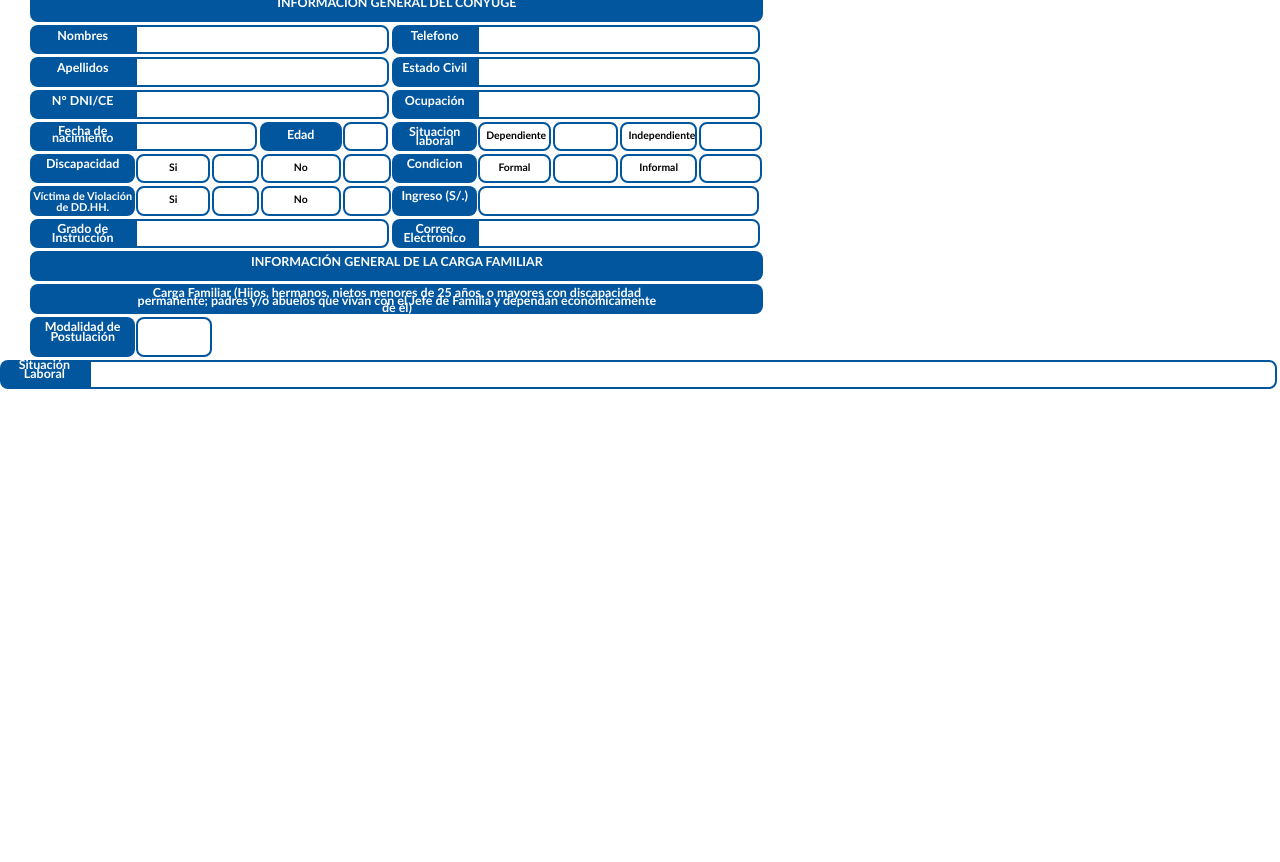
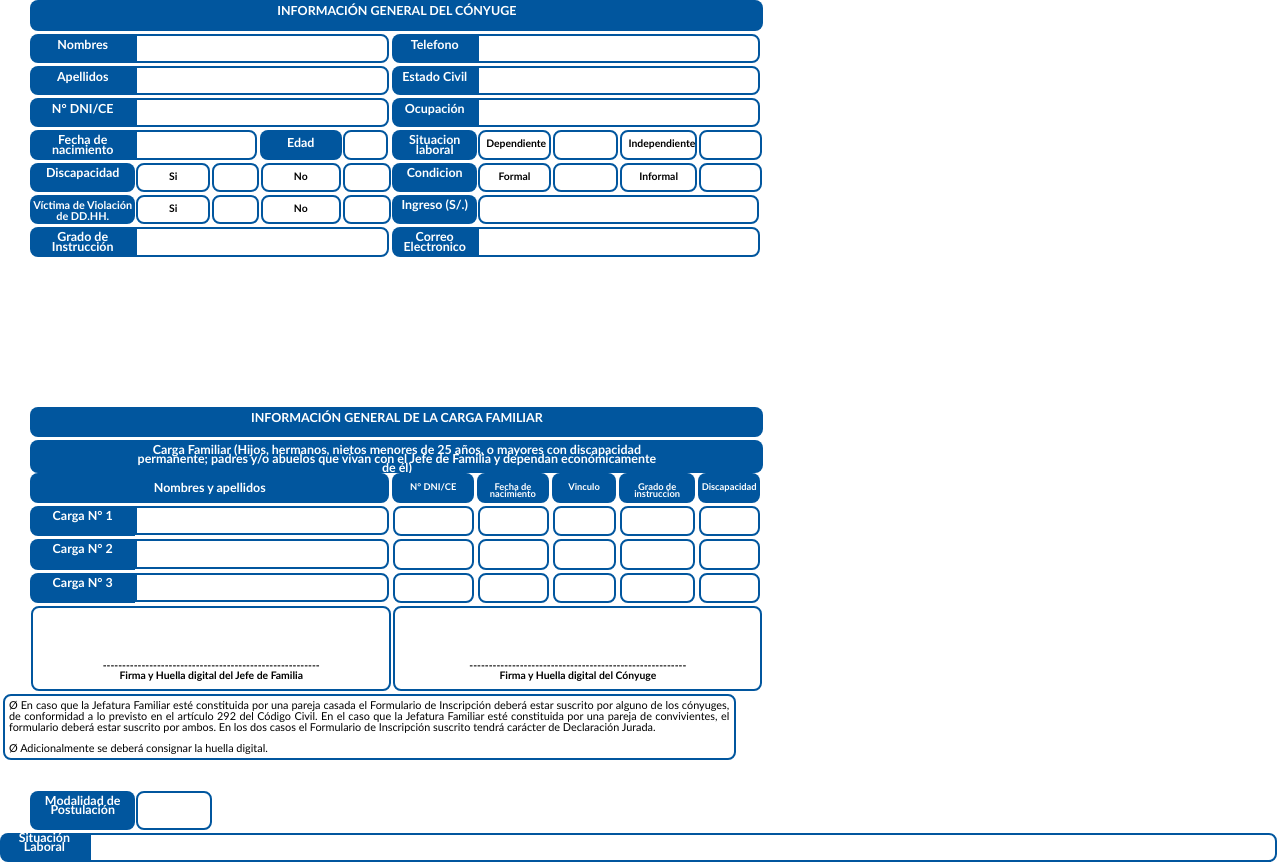
Before and after one commit to AndreValderrama/formulario-inscripcion-csp, a plain HTML site: page index.html in a window 1280 px wide. Shown: the part 666-1528 px from the top of the page. Before the commit the page ends 1055 px from the top, so only its background shows below. Drawn offline with nearby package versions, Linux system fonts and the light colour scheme.

Commit message:
Add tabla carga familiar

```diff
--- a/css/components/form.css
+++ b/css/components/form.css
@@ -34,15 +34,24 @@ color: var(--white);
 
 }
 
+.space{
+  margin: 150px;
+}
 .container-data{
   display: flex;
-  height: 42mm;
+  height: auto;
   width: 194mm;
   padding-right: 1px;
-  margin: 8mm 0px 3px 8mm;
+  margin:  0px 3px 8mm;
   border:  2px solid var(--blue) ;
   border-color: var(--blue);
   border-radius: 8px;
+}
+
+.sign-box{
+display: flex;
+flex-direction: column-reverse;
+
 }
 
 .large--text{
@@ -56,7 +65,7 @@ color: var(--white);
 
 .two-line{
 
-  line-height: 60%;
+  line-height: 75%;
 
 }
 
@@ -145,13 +154,18 @@ color: var(--white);
 
 }
 
+.height__22_50{
+  height: 22.50mm;
+
+}
+
 .height__8{
     height: 8mm;
     padding-top: 0px;
     margin-bottom: 3px;
   }
-.height__8_24{
-    height: 8mm;
+.height__8_5{
+    height: 8.5mm;
     padding-top: 6px;
   }
 
@@ -171,3 +185,14 @@ p{
   font-weight: bold;
   line-height: 75%;
 }
+
+font-detail{
+  font-size: 16pt;
+  font-weight: bold;
+  line-height: 125%;
+}
+
+.head{
+  margin-right: 3px;
+  font-size: 7pt;
+}
--- a/index.html
+++ b/index.html
@@ -495,7 +495,9 @@
         </div>
      </div>
 
+<div class="space">
 
+</div>
      <div style="margin-top: 3px;" class="general-row-grid height__8 ">
         <div class="key col-start-1 col-end-11 one-line ">
             INFORMACIÓN GENERAL DE LA CARGA FAMILIAR
@@ -507,10 +509,133 @@
 padres y/o abuelos que vivan con el Jefe de Familia y dependan económicamente de él)
         </div>
     </div>
+    <div style="margin-top: 3px;" class="general-row-grid height__8 ">
+        <div style="padding:  10px 0px 0px; margin-right: 3px;" class="key col-start-1 col-end-6 ">
+            Nombres y apellidos
+        </div>
+        <div style="padding:  10px 0px 0px;" class=" head key col-start-6 col-span-1">
+            N° DNI/CE
+        </div>
+        <div style="padding:  10px 0px 0px;" class=" head key col-start-7 col-span-1 two-line ">
+            Fecha de nacimiento
+        </div>
+        <div style="padding:  10px 0px 0px;" class=" head key col-start-8 col-span-1 ">
+            Vinculo
+        </div>
+        <div style="padding:  10px  0px 0px;" class=" head key col-start-9 col-span-1 two-line ">
+            Grado de instruccion
+        </div>
+        <div style="padding: 10px  0px 0px;" class=" head key col-start-10 col-span-1  ">
+            Discapacidad
+        </div>
+    </div>
+    <div style="margin-top: 3px;" class="general-row-grid height__8 ">
+        <div style="padding-top:5px ;" class="col-span-1 key key--value first-key">
+            <label for="" class="">Carga N° 1</label>
+        </div>
+        <div class="container-key-value col-start-2 col-span-4">
+            <input placeholder="" type="text" class= "value value--key ">
+        </div>
+        <div style="padding:  5px 0px 0px;" class=" head value col-start-6 col-span-1">
+
+        </div>
+        <div style="padding:  5px 0px 0px;" class=" head value  col-start-7 col-span-1 two-line ">
+
+        </div>
+        <div style="padding:  5px 0px 0px;" class=" head value  col-start-8 col-span-1 ">
+
+        </div>
+        <div style="padding:  5px  0px 0px;" class=" head value  col-start-9 col-span-1 two-line ">
+
+        </div>
+        <div style="padding: 5px  0px 0px;" class=" head value  col-start-10 col-span-1  ">
+
+        </div>
+    </div>
+    <div style="margin-top: 3px;" class="general-row-grid height__8 ">
+        <div style="padding-top:5px ;" class="col-span-1 key key--value first-key">
+            <label for="" class="">Carga N° 2</label>
+        </div>
+        <div class="container-key-value col-start-2 col-span-4">
+            <input placeholder="" type="text" class= "value value--key ">
+        </div>
+        <div style="padding:  5px 0px 0px;" class=" head value col-start-6 col-span-1">
+
+        </div>
+        <div style="padding:  5px 0px 0px;" class=" head value  col-start-7 col-span-1 two-line ">
+
+        </div>
+        <div style="padding:  5px 0px 0px;" class=" head value  col-start-8 col-span-1 ">
+
+        </div>
+        <div style="padding:  5px  0px 0px;" class=" head value  col-start-9 col-span-1 two-line ">
+
+        </div>
+        <div style="padding: 5px  0px 0px;" class=" head value  col-start-10 col-span-1  ">
+
+        </div>
+    </div>
+    <div style="margin-top: 3px;" class="general-row-grid height__8 ">
+        <div style="padding-top:5px ;" class="col-span-1 key key--value first-key">
+            <label for="" class="">Carga N° 3</label>
+        </div>
+        <div class="container-key-value col-start-2 col-span-4">
+            <input placeholder="" type="text" class= "value value--key ">
+        </div>
+        <div style="padding:  5px 0px 0px;" class=" head value col-start-6 col-span-1">
+
+        </div>
+        <div style="padding:  5px 0px 0px;" class=" head value  col-start-7 col-span-1 two-line ">
+
+        </div>
+        <div style="padding:  5px 0px 0px;" class=" head value  col-start-8 col-span-1 ">
+
+        </div>
+        <div style="padding:  5px  0px 0px;" class=" head value  col-start-9 col-span-1 two-line ">
+
+        </div>
+        <div style="padding: 5px  0px 0px;" class=" head value  col-start-10 col-span-1  ">
+
+        </div>
+    </div>
+ <div class="general-row-grid height__22_50">
+    <div class=" sign-box value col-start-1 col-span-5 height__22_50">
+            <br>
+            <br>
+            <br>
+            <br>
+            <br>
+
+            --------------------------------------------------------
+            <br>
+            Firma y Huella digital del Jefe de Familia
+    </div>
+    <div class="container-key-value value col-start-6 col-span-5 height__22_50">
+        <br>
+        <br>
+        <br>
+        <br>
+        <br>
+
+        --------------------------------------------------------
+        <br>
+        Firma y Huella digital del Cónyuge
+    </div>
 
 
+ </div>
 
+ <div class="container-data">
 
+    <p class="large--text font-detail " >
+        Ø En caso que la Jefatura Familiar esté constituida por una pareja casada el Formulario de Inscripción deberá estar suscrito por alguno de los
+cónyuges, de conformidad a lo previsto en el artículo 292 del Código Civil. En el caso que la Jefatura Familiar esté constituida por una pareja de
+convivientes, el formulario deberá estar suscrito por ambos. En los dos casos el Formulario de Inscripción suscrito tendrá carácter de Declaración Jurada.
+<br>
+<br>
+Ø Adicionalmente se deberá consignar la huella digital. </p>
+
+   </div>
 
 
 
```
